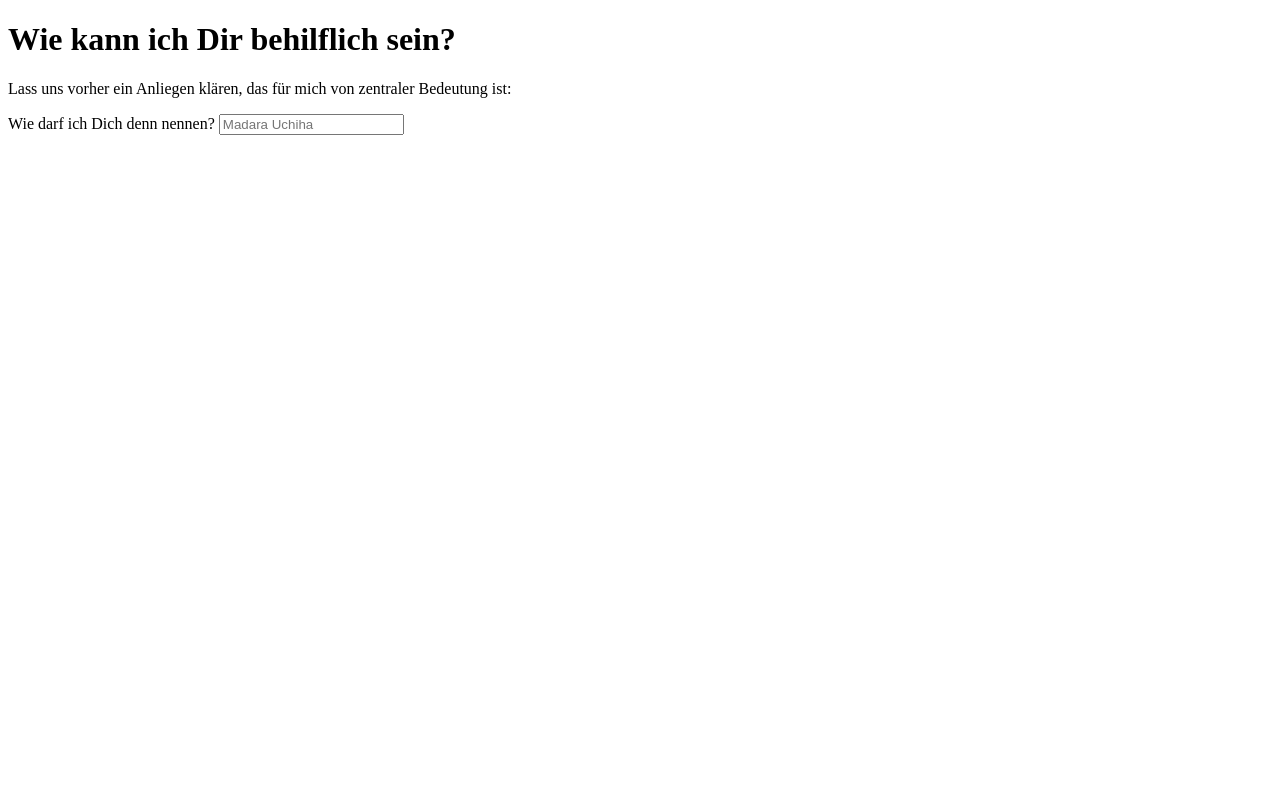
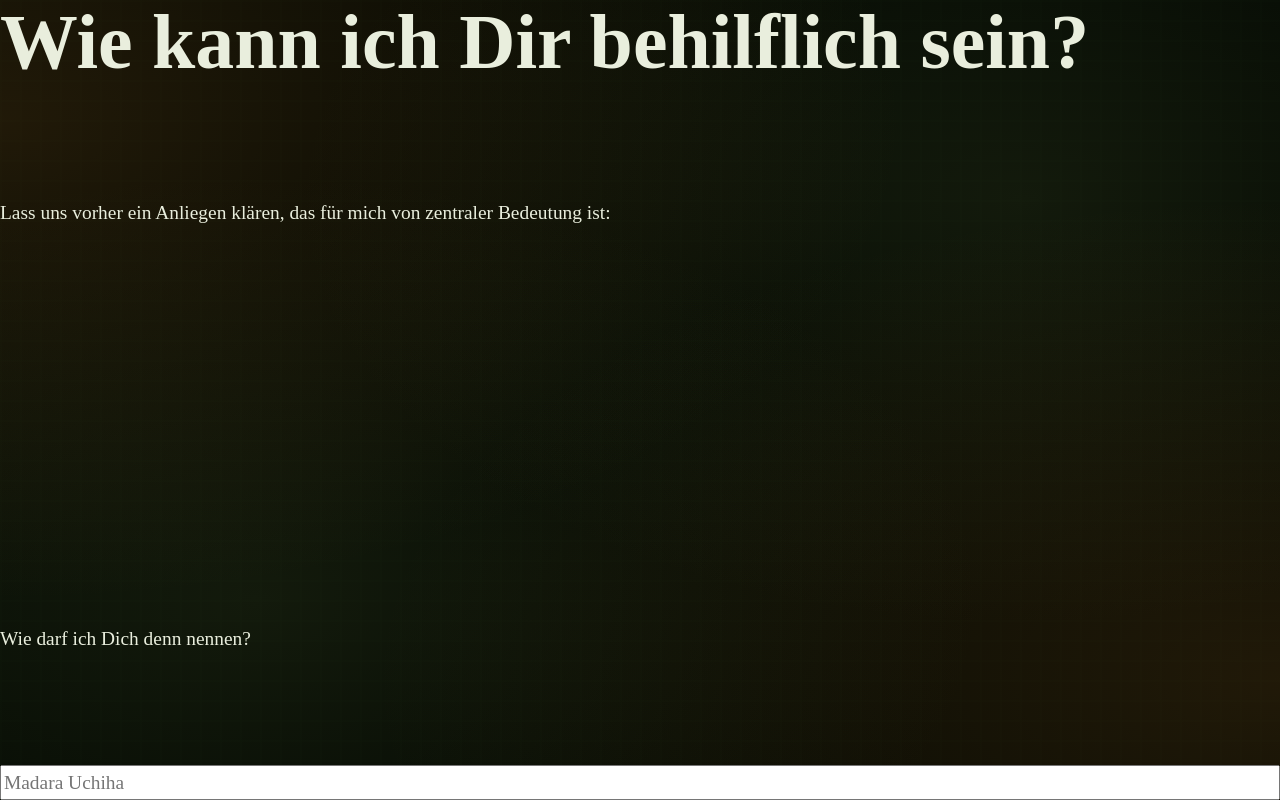
Before and after one commit to GT-Morphism/gentiluomo, a SvelteKit app: page / in a window 1280 px wide. Built offline with nearby package versions, Linux system fonts and the light colour scheme.

Commit message:
chore: add reset, base and theme css layer

```diff
--- a/src/routes/+layout.svelte
+++ b/src/routes/+layout.svelte
@@ -1,4 +1,5 @@
 <script lang="ts">
+  import "../styles/base.css";
   import { onNavigate } from "$app/navigation";
   const { children } = $props();
   onNavigate((navigation) => {
--- /dev/null
+++ b/src/styles/base.css
@@ -0,0 +1,97 @@
+@import "./reset.css";
+@import "./variables/color.css";
+@import "./variables/spacing.css";
+@import "./variables/easing.css";
+
+@layer base {
+  @media (prefers-reduced-motion: no-preference) {
+    html {
+      interpolate-size: allow-keywords;
+      scroll-behavior: smooth;
+    }
+  }
+
+  html:has(dialog[open]) {
+    overflow: hidden;
+    scrollbar-gutter: stable;
+  }
+
+  body {
+    position: relative;
+    display: grid;
+    grid-template-rows: auto 1fr auto;
+    row-gap: var(--spacing-2xl-3xl);
+
+    font-size: var(--font-size-step-base);
+    color: var(--text-main);
+
+    &::before {
+      content: "";
+      position: absolute;
+      inset: 0;
+      z-index: var(--zIndex-body);
+
+      background-attachment: fixed;
+      /* reference: https://10015.io/tools/css-background-pattern-generator */
+      background-image:
+        linear-gradient(
+          color-mix(in oklch, var(--color-tertiary-800) 50%, transparent) 2px,
+          transparent 2px
+        ),
+        linear-gradient(
+          to right,
+          color-mix(in oklch, var(--color-tertiary-800) 50%, transparent) 2px,
+          transparent 2px
+        );
+
+      background-size: 1.25rem 1.25rem;
+      background-color: var(--background-main);
+    }
+
+    &::after {
+      content: "";
+      position: absolute;
+      inset: 0;
+      z-index: var(--zIndex-body);
+
+      background-color: oklch(from var(--color-tertiary-900) l c h / 60%);
+      background-attachment: fixed;
+      background-image:
+        radial-gradient(
+          at 0% 15%,
+          color-mix(in oklab, var(--color-secondary-700) 20%, transparent) 0px,
+          transparent 50%
+        ),
+        radial-gradient(
+          at 20% 75%,
+          color-mix(in oklab, var(--color-primary-700) 20%, transparent) 0px,
+          transparent 50%
+        ),
+        radial-gradient(
+          at 100% 85%,
+          color-mix(in oklab, var(--color-secondary-700) 20%, transparent) 0px,
+          transparent 50%
+        ),
+        radial-gradient(
+          at 80% 25%,
+          color-mix(in oklab, var(--color-primary-700) 20%, transparent) 0px,
+          transparent 50%
+        );
+    }
+  }
+
+  :where(h1) {
+    font-size: var(--font-size-heading-xl);
+  }
+
+  :where(a, button, summary) {
+    outline-offset: 0;
+    transition: outline-offset var(--ease-2) 200ms;
+    &:focus-visible {
+      outline-style: solid;
+      outline-width: 2px;
+      outline-color: var(--background-accent-main);
+      outline-offset: 4px;
+    }
+  }
+}
--- /dev/null
+++ b/src/styles/reset.css
@@ -0,0 +1,56 @@
+/*
+* inspired by:
+* - https://www.joshwcomeau.com/css/custom-css-reset/
+* - https://kilianvalkhof.com/2022/css-html/your-css-reset-needs-text-size-adjust-probably/
+* - https://github.com/tailwindlabs/tailwindcss/blob/main/packages/tailwindcss/preflight.css
+*/
+
+@layer reset {
+  *,
+  *::before,
+  *::after {
+    box-sizing: border-box;
+  }
+
+  * {
+    margin: 0;
+  }
+
+  html {
+    -moz-text-size-adjust: none;
+    -webkit-text-size-adjust: none;
+    text-size-adjust: none;
+  }
+
+  body {
+    min-block-size: 100vh;
+    line-height: 1.5;
+  }
+
+  :where(img, picture, video, canvas, svg) {
+    display: block;
+    max-inline-size: 100%;
+  }
+
+  :where(input, button, textarea, select) {
+    font: inherit;
+  }
+
+  :where(a) {
+    text-decoration: inherit;
+    color: inherit;
+  }
+
+  :where(p, h1, h2, h3) {
+    overflow-wrap: break-word;
+  }
+
+  :where(p, li) {
+    text-wrap: pretty;
+  }
+
+  :where(h1, h2, h3) {
+    text-wrap: balance;
+    line-height: 1.1;
+  }
+}
--- /dev/null
+++ b/src/styles/variables/color.css
@@ -0,0 +1,56 @@
+@layer theme {
+  :root {
+    --color-primary-50: oklch(96.94% 0.011 118.02);
+    --color-primary-100: oklch(94.07% 0.023 120.2);
+    --color-primary-200: oklch(88.1% 0.047 120.69);
+    --color-primary-300: oklch(82.08% 0.07 121.27);
+    --color-primary-400: oklch(76.04% 0.094 121.99);
+    --color-primary-500: oklch(69.68% 0.114 123.04); /* #90A955 */
+    --color-primary-600: oklch(59.48% 0.096 122.84);
+    --color-primary-700: oklch(48.49% 0.076 122.74);
+    --color-primary-800: oklch(36.83% 0.055 122.55);
+    --color-primary-900: oklch(24.15% 0.031 122.1);
+    --color-primary-950: oklch(17.13% 0.017 124.76);
+
+    --color-secondary-50: oklch(97.29% 0.011 71.9);
+    --color-secondary-100: oklch(94.66% 0.023 69.6);
+    --color-secondary-200: oklch(90.13% 0.044 69.47);
+    --color-secondary-300: oklch(85.06% 0.068 70.36);
+    --color-secondary-400: oklch(79.78% 0.091 69.74);
+    --color-secondary-500: oklch(75.25% 0.11 67.83); /* #DDA15E */
+    --color-secondary-600: oklch(67.23% 0.134 64.38);
+    --color-secondary-700: oklch(54.86% 0.108 64.45);
+    --color-secondary-800: oklch(41.81% 0.079 66.67);
+    --color-secondary-900: oklch(26.26% 0.044 66.41);
+    --color-secondary-950: oklch(18.16% 0.026 72.85);
+
+    --color-tertiary-50: oklch(93.99% 0.031 145.33);
+    --color-tertiary-100: oklch(87.9% 0.058 145.06);
+    --color-tertiary-200: oklch(76.77% 0.116 144.34);
+    --color-tertiary-300: oklch(64.59% 0.154 143.54);
+    --color-tertiary-400: oklch(46.76% 0.107 143.64);
+    --color-tertiary-500: oklch(25.89% 0.051 143.93); /* #132A13 */
+    --color-tertiary-600: oklch(23.36% 0.044 144.03);
+    --color-tertiary-700: oklch(19.57% 0.034 144.15);
+    --color-tertiary-800: oklch(16.85% 0.026 144.33);
+    --color-tertiary-900: oklch(11.94% 0.017 144.41);
+    --color-tertiary-950: oklch(10.01% 0.012 144.61);
+
+    --text-brand: var(--color-primary-500);
+    --text-main: var(--color-primary-100);
+
+    --background-main: var(--color-tertiary-900);
+
+    --background-accent-main: var(--color-primary-500);
+    --background-accent-main-50: color-mix(
+      in oklch,
+      var(--background-accent-main) 50%,
+      transparent
+    );
+    --background-accent-main-20: color-mix(
+      in oklch,
+      var(--background-accent-main) 20%,
+      transparent
+    );
+  }
+}
--- /dev/null
+++ b/src/styles/variables/easing.css
@@ -0,0 +1,31 @@
+@layer theme {
+  :root {
+    /* reference: https://app.unpkg.com/open-props@1.7.15/files/src/props.easing.css */
+    --ease-2: cubic-bezier(0.25, 0, 0.4, 1);
+    --ease-out-4: cubic-bezier(0, 0, 0.1, 1);
+    --ease-spring-4: linear(
+      0,
+      0.009,
+      0.037 1.7%,
+      0.153 3.6%,
+      0.776 10.3%,
+      1.001,
+      1.142 16%,
+      1.185,
+      1.209 19%,
+      1.215 19.9% 20.8%,
+      1.199,
+      1.165 25%,
+      1.056 30.3%,
+      1.008 33%,
+      0.973,
+      0.955 39.2%,
+      0.953 41.1%,
+      0.957 43.3%,
+      0.998 53.3%,
+      1.009 59.1% 63.7%,
+      0.998 78.9%,
+      1
+    );
+  }
+}
--- /dev/null
+++ b/src/styles/variables/spacing.css
@@ -0,0 +1,42 @@
+@layer theme {
+  :root {
+    /* @link https://utopia.fyi/space/calculator?c=320,16,1.2,1440,20,1.333,5,2,&s=0.75|0.5|0.25,1.5|2|3|4|6,s-l&g=s,l,xl,12 */
+    --spacing-3xs: clamp(0.25rem, 0.2321rem + 0.0893vw, 0.3125rem);
+    --spacing-2xs: clamp(0.5rem, 0.4643rem + 0.1786vw, 0.625rem);
+    --spacing-xs: clamp(0.75rem, 0.6964rem + 0.2679vw, 0.9375rem);
+    --spacing-s: clamp(1rem, 0.9286rem + 0.3571vw, 1.25rem);
+    --spacing-m: clamp(1.5rem, 1.3929rem + 0.5357vw, 1.875rem);
+    --spacing-l: clamp(2rem, 1.8571rem + 0.7143vw, 2.5rem);
+    --spacing-xl: clamp(3rem, 2.7857rem + 1.0714vw, 3.75rem);
+    --spacing-2xl: clamp(4rem, 3.7143rem + 1.4286vw, 5rem);
+    --spacing-3xl: clamp(6rem, 5.5714rem + 2.1429vw, 7.5rem);
+
+    --spacing-3xs-2xs: clamp(0.25rem, 0.1429rem + 0.5357vw, 0.625rem);
+    --spacing-2xs-xs: clamp(0.5rem, 0.375rem + 0.625vw, 0.9375rem);
+    --spacing-xs-s: clamp(0.75rem, 0.6071rem + 0.7143vw, 1.25rem);
+    --spacing-s-m: clamp(1rem, 0.75rem + 1.25vw, 1.875rem);
+    --spacing-m-l: clamp(1.5rem, 1.2143rem + 1.4286vw, 2.5rem);
+    --spacing-l-xl: clamp(2rem, 1.5rem + 2.5vw, 3.75rem);
+    --spacing-xl-2xl: clamp(3rem, 2.4286rem + 2.8571vw, 5rem);
+    --spacing-2xl-3xl: clamp(4rem, 3rem + 5vw, 7.5rem);
+
+    /* @link https://utopia.fyi/type/calculator?c=320,16,1.2,1440,20,1.333,5,2,&s=0.75|0.5|0.25,1.5|2|3|4|6,s-l&g=s,l,xl,12 */
+    --font-size-step-xs: clamp(0.6944rem, 0.6919rem + 0.0129vw, 0.7035rem);
+    --font-size-step-sm: clamp(0.8333rem, 0.8035rem + 0.1491vw, 0.9377rem);
+    --font-size-step-base: clamp(1rem, 0.9286rem + 0.3571vw, 1.25rem);
+    --font-size-step-lg: clamp(1.2rem, 1.0668rem + 0.6661vw, 1.6663rem);
+    --font-size-step-xl: clamp(1.44rem, 1.2168rem + 1.1159vw, 2.2211rem);
+    --font-size-step-2xl: clamp(1.728rem, 1.3758rem + 1.7611vw, 2.9607rem);
+    --font-size-step-3xl: clamp(2.0736rem, 1.5384rem + 2.6758vw, 3.9467rem);
+    --font-size-step-4xl: clamp(2.4883rem, 1.6962rem + 3.9608vw, 5.2609rem);
+
+    --border-radius-md: 0.375rem; /* 6px */
+
+    --font-size-heading-sm: var(--font-size-step-xl);
+    --font-size-heading-regular: var(--font-size-step-2xl);
+    --font-size-heading-lg: var(--font-size-step-3xl);
+    --font-size-heading-xl: var(--font-size-step-4xl);
+
+    --zIndex-body: -10;
+  }
+}
```
